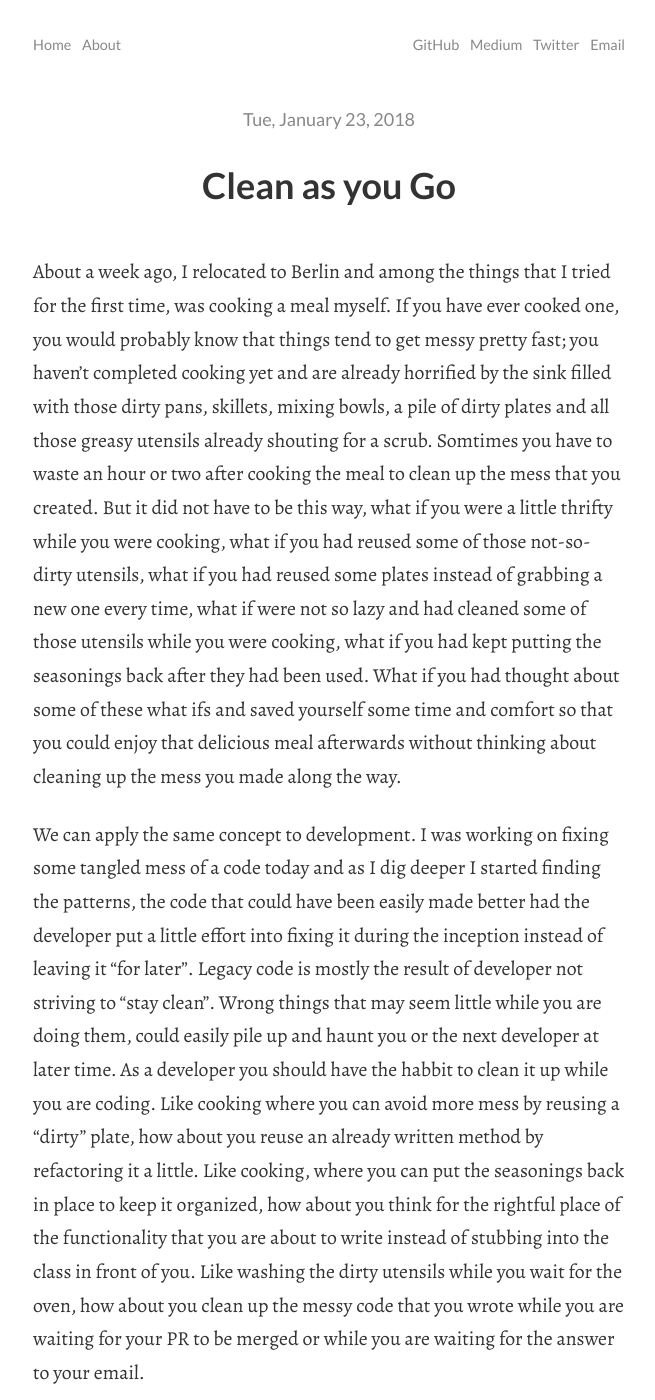
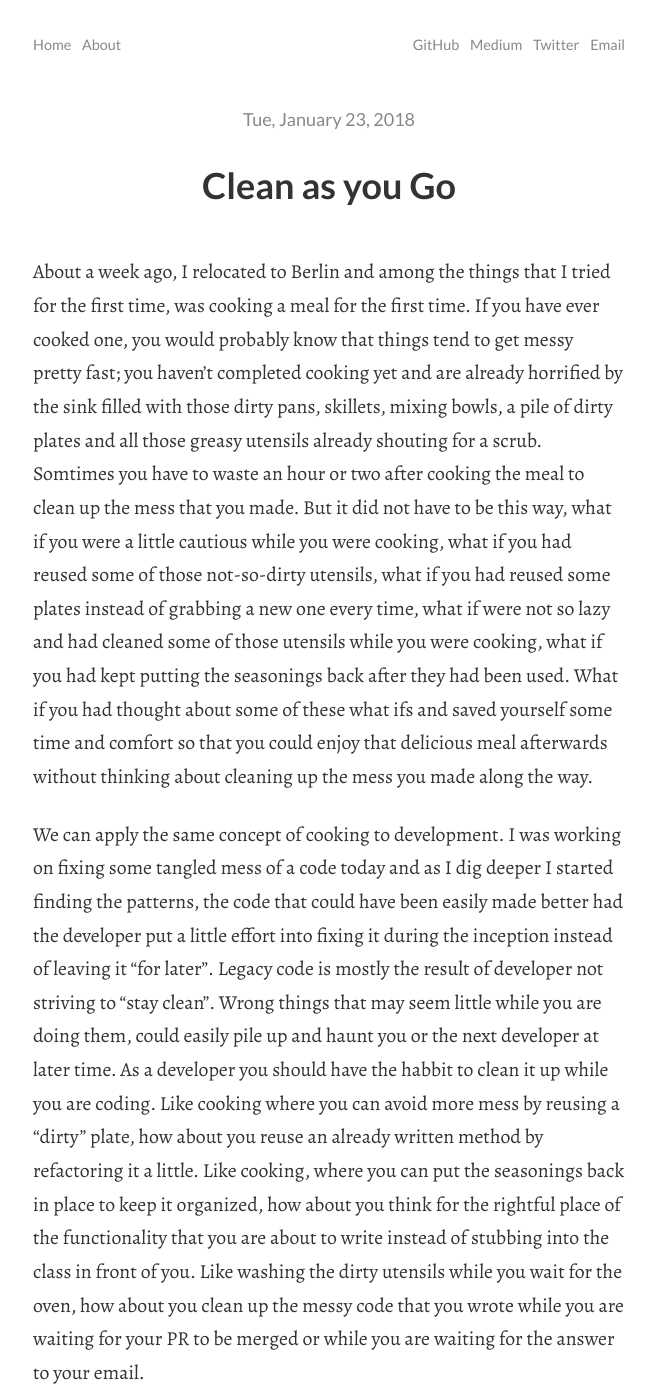
Before and after one commit to kamranahmedse/kamranahmedse.github.io, a Jekyll site: the page built from blog/_posts/2018-01-23-clean-as-you-go.md, in a window 1280 px wide and 1400 px high. Shown: the whole window, without its empty margins (311-966 px from the left). Built offline with Jekyll 4.4.1, drawn with Linux system fonts in a browser that asks for light colours; comment, search, counter and statistics services are not loaded; some of the changed text lies outside the part shown.

Commit message:
Fix typos

```diff
--- a/blog/_posts/2018-01-23-clean-as-you-go.md
+++ b/blog/_posts/2018-01-23-clean-as-you-go.md
@@ -2,10 +2,10 @@
 title: Clean as you Go
 comments: true
 ---
-About a week ago, I relocated to Berlin and among the things that I tried for the first time, was cooking a meal myself. If you have ever cooked one, you would probably know that things tend to get messy pretty fast; you haven't completed cooking yet and are already horrified by the sink filled with those dirty pans, skillets, mixing bowls, a pile of dirty plates and all those greasy utensils already shouting for a scrub. Somtimes you have to waste an hour or two after cooking the meal to clean up the mess that you created. But it did not have to be this way, what if you were a little thrifty while you were cooking, what if you had reused some of those not-so-dirty utensils, what if you had reused some plates instead of grabbing a new one every time, what if were not so lazy and had cleaned some of those utensils while you were cooking, what if you had kept putting the seasonings back after they had been used. What if you had thought about some of these what ifs and saved yourself some time and comfort so that you could enjoy that delicious meal afterwards without thinking about cleaning up the mess you made along the way.
+About a week ago, I relocated to Berlin and among the things that I tried for the first time, was cooking a meal for the first time. If you have ever cooked one, you would probably know that things tend to get messy pretty fast; you haven't completed cooking yet and are already horrified by the sink filled with those dirty pans, skillets, mixing bowls, a pile of dirty plates and all those greasy utensils already shouting for a scrub. Somtimes you have to waste an hour or two after cooking the meal to clean up the mess that you made. But it did not have to be this way, what if you were a little cautious while you were cooking, what if you had reused some of those not-so-dirty utensils, what if you had reused some plates instead of grabbing a new one every time, what if were not so lazy and had cleaned some of those utensils while you were cooking, what if you had kept putting the seasonings back after they had been used. What if you had thought about some of these what ifs and saved yourself some time and comfort so that you could enjoy that delicious meal afterwards without thinking about cleaning up the mess you made along the way.
 
-We can apply the same concept to development. I was working on fixing some tangled mess of a code today and as I dig deeper I started finding the patterns, the code that could have been easily made better had the developer put a little effort into fixing it during the inception instead of leaving it "for later". Legacy code is mostly the result of developer not striving to "stay clean". Wrong things that may seem little while you are doing them, could easily pile up and haunt you or the next developer at later time. As a developer you should have the habbit to clean it up while you are coding. Like cooking where you can avoid more mess by reusing a "dirty" plate, how about you reuse an already written method by refactoring it a little. Like cooking, where you can put the seasonings back in place to keep it organized, how about you think for the rightful place of the functionality that you are about to write instead of stubbing into the class in front of you. Like washing the dirty utensils while you wait for the oven, how about you clean up the messy code that you wrote while you are waiting for your PR to be merged or while you are waiting for the answer to your email.
+We can apply the same concept of cooking to development. I was working on fixing some tangled mess of a code today and as I dig deeper I started finding the patterns, the code that could have been easily made better had the developer put a little effort into fixing it during the inception instead of leaving it "for later". Legacy code is mostly the result of developer not striving to "stay clean". Wrong things that may seem little while you are doing them, could easily pile up and haunt you or the next developer at later time. As a developer you should have the habbit to clean it up while you are coding. Like cooking where you can avoid more mess by reusing a "dirty" plate, how about you reuse an already written method by refactoring it a little. Like cooking, where you can put the seasonings back in place to keep it organized, how about you think for the rightful place of the functionality that you are about to write instead of stubbing into the class in front of you. Like washing the dirty utensils while you wait for the oven, how about you clean up the messy code that you wrote while you are waiting for your PR to be merged or while you are waiting for the answer to your email.
 
 As with the dirty utensils, you tend to make more dirty utensils, thinking that you will clean them all at once; same goes for the code, having bad code is going to attract more bad code and give you and others excuse to refactor it "later" but refactoring it later is usually much more painful than doing it while you are coding. So do yourself and others a favor, teach yourself the habit of refactoring while you are coding instead of leaving it for "later".
 
-Fun Fact: the meal being the first meal I coocked was horrible but hey I ate it without having to think about cleaning up the mess. Also, no developers were harmed while writing this piece.
+**Fun Fact:** the meal, being the first meal I ever coocked, was horrible but hey I ate it without having to think about cleaning up the mess. Also, no developers were harmed while writing this piece 🙌
```
